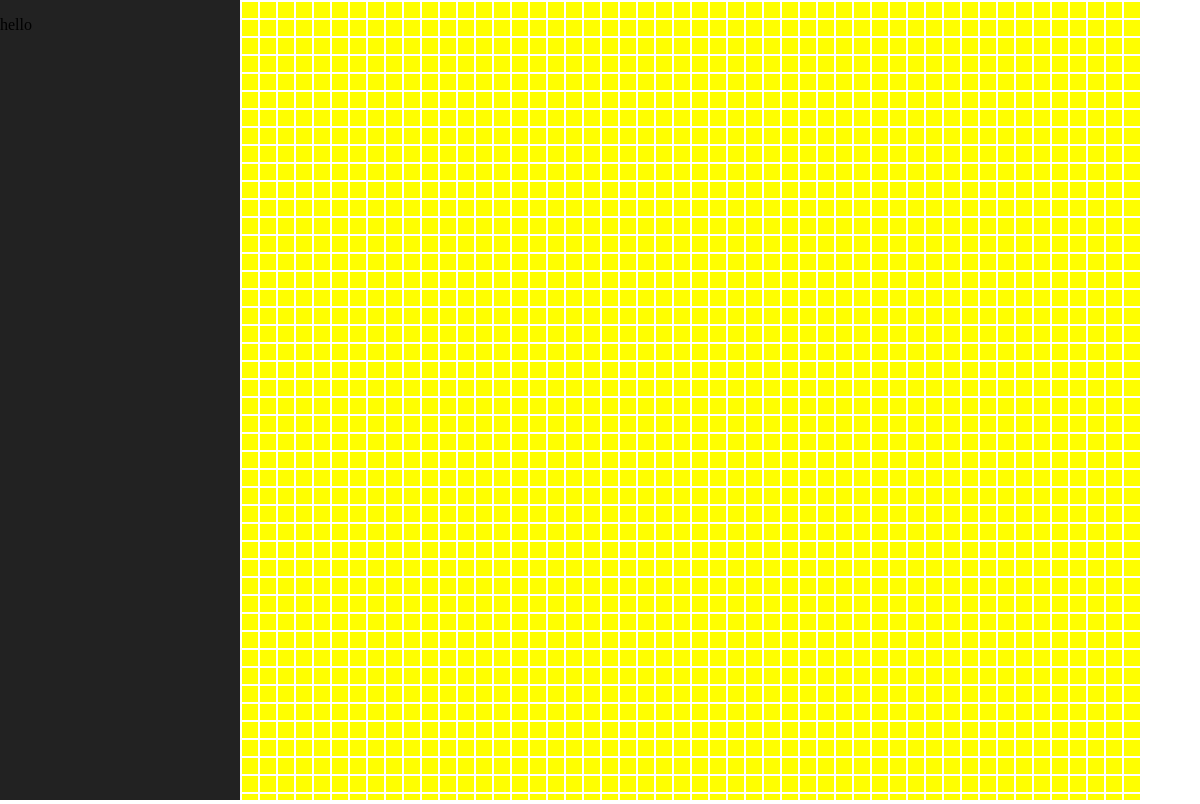
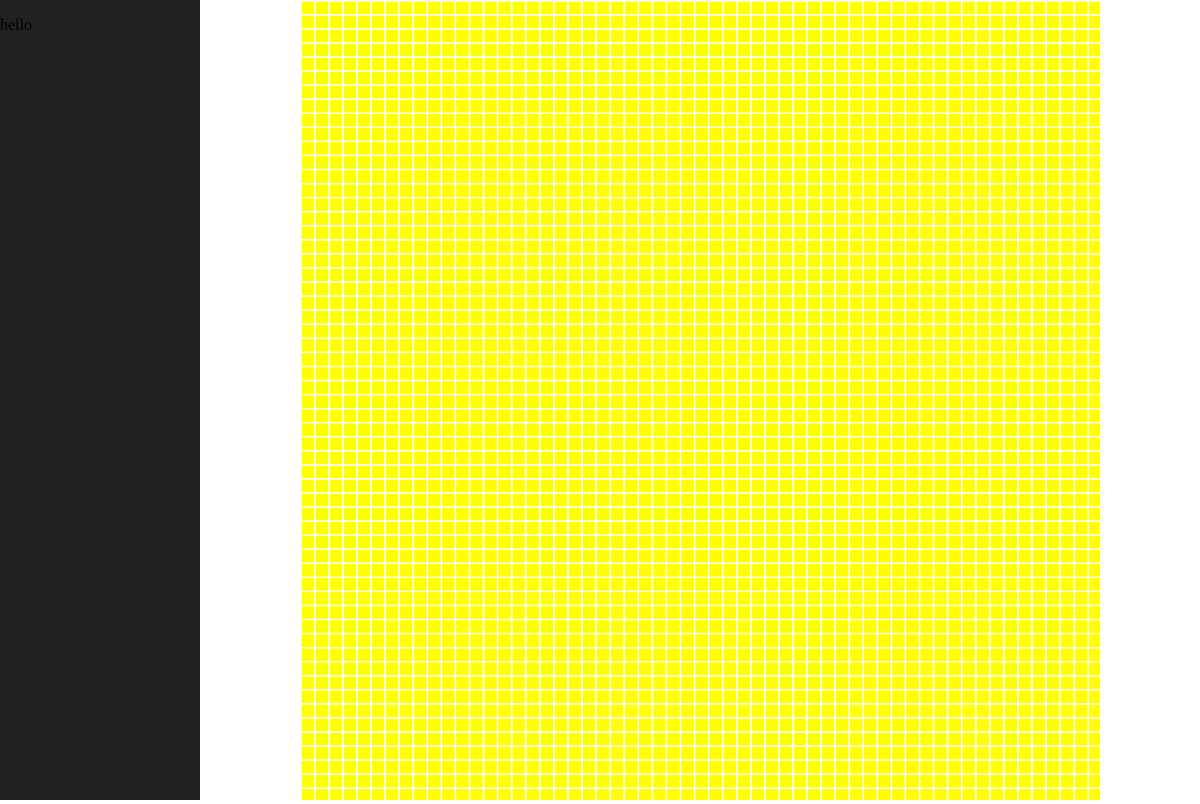
Before and after one commit to joshua-jose/tsp-nea, an Electron app: page frontend/app/index.html in a window 1200 px wide. Drawn offline with Linux system fonts and the light colour scheme.

Commit message:
added scaling canvas

```diff
--- a/frontend/app/main.js
+++ b/frontend/app/main.js
@@ -1,6 +1,7 @@
 // Modules to control application life and create native browser window
 const { app, BrowserWindow } = require('electron')
 const path = require('path')
+const two = require("two.js")
 
 try {
     require('electron-reloader')(module)
--- a/frontend/app/renderer.js
+++ b/frontend/app/renderer.js
@@ -10,14 +10,14 @@ var canvas = document.getElementsByClassName('view-canvas')[0],
 
 fitToContainer(canvas);
 ctx.fillStyle = 'yellow';
-for (var i = 0; i < 50; ++i) {
-    for (var j = 0; j < 50; ++j)
+for (var i = 0; i < 75; ++i) {
+    for (var j = 0; j < 75; ++j)
         ctx.fillRect(i * 18 + 2, j * 18 + 2, 16, 16);
 }
 
 function fitToContainer(canvas) {
-    canvas.style.width = '100%';
-    canvas.style.height = '100%';
-    canvas.width = canvas.offsetWidth;
-    canvas.height = canvas.offsetHeight;
+    //canvas.width = canvas.offsetWidth;
+    //canvas.height = canvas.offsetHeight;
+    canvas.width = 1024;
+    canvas.height = 1024;
 }
--- a/frontend/app/styles.css
+++ b/frontend/app/styles.css
@@ -1,5 +1,5 @@
 :root{
-    --sidebar-width: 20%;
+    --sidebar-width: 200px;
 }
 
 body {
@@ -15,7 +15,15 @@ body {
     width:var(--sidebar-width);
     height:100vh;
     float: left;
-    background-color: rgb(34, 34, 34)    ;
+    background-color: rgb(34, 34, 34);
+}
+
+.view-canvas{
+    object-fit: contain;
+    max-width: 100%;
+    max-height:100%;
+    width: 480px;
+    height:480px;
 }
 
 .viewport{
```
Also changed, not shown: frontend/package.json (+10 -14 lines), 2 other files.
